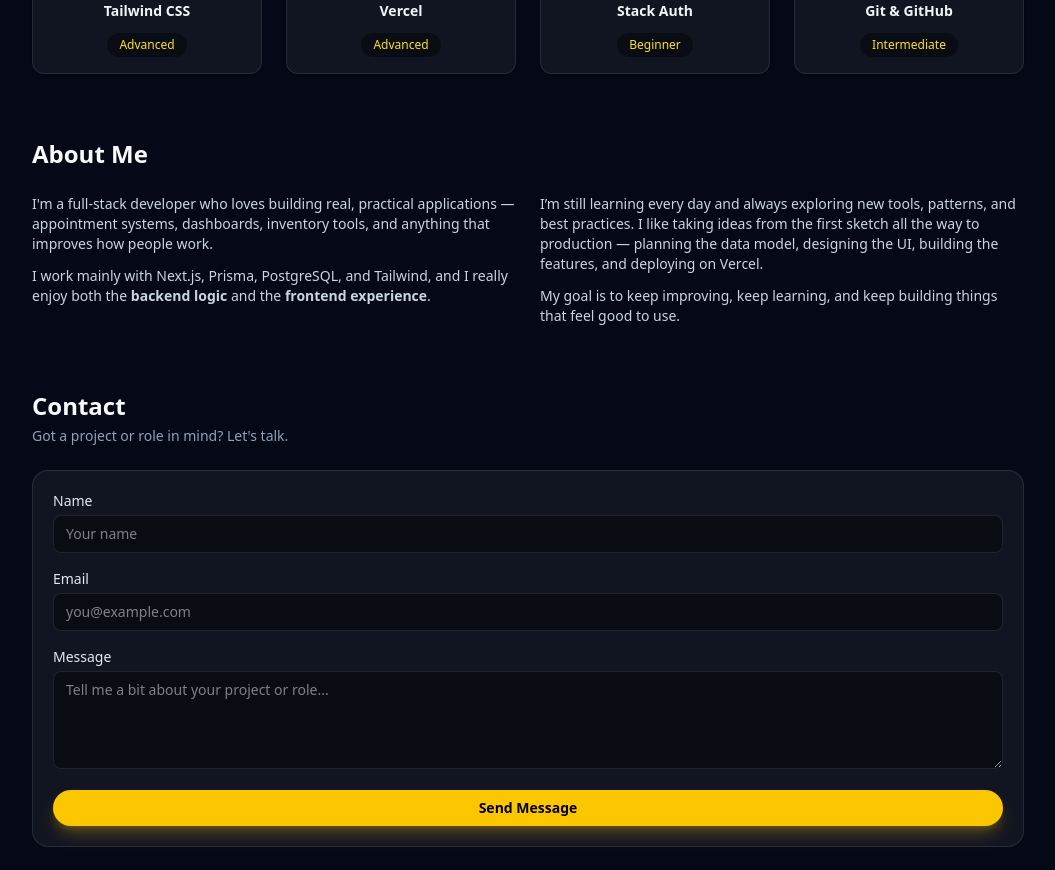
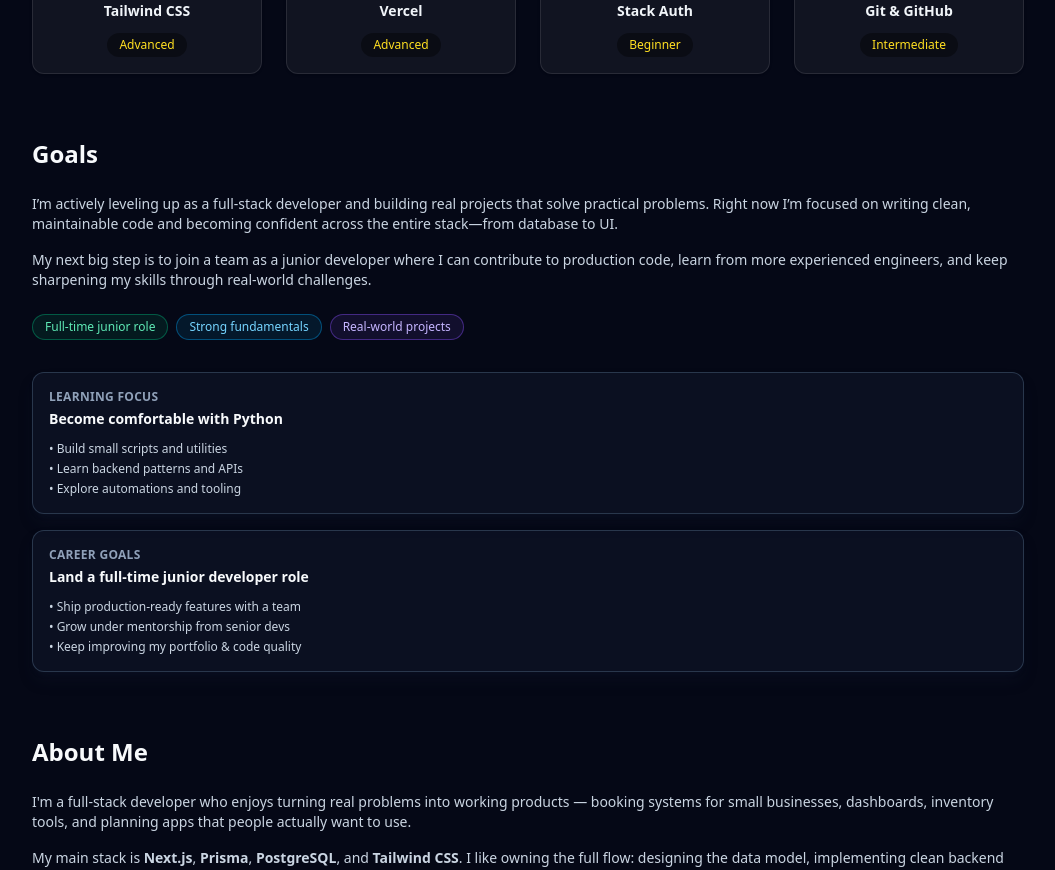
Before and after one commit to estbnn22/Portfolio, a Next.js app: page / in a window 1280 px wide. Shown: the part 1920-2790 px from the top of the page, without its empty margins (112-1167 px from the left). Built offline with nearby package versions, Linux system fonts and the light colour scheme.

Commit message:
Add Golas Section and minor changes

```diff
--- a/app/page.tsx
+++ b/app/page.tsx
@@ -156,7 +156,7 @@
             Esteban<span className="text-yellow-400">MCodes</span>
           </button>
           <div className="hidden gap-6 text-sm text-slate-300 md:flex">
-            {["projects", "skills", "about", "contact"].map((id) => (
+            {["projects", "skills", "goals" ,"about", "contact" ].map((id) => (
               <button
                 key={id}
                 onClick={() => scrollToId(id)}
@@ -410,6 +410,78 @@
           </div>
         </motion.section>
 
+{/* Goals */}
+<motion.section
+  id="goals"
+  initial="hidden"
+  animate={controls}
+  variants={sectionVariant}
+  transition={{ duration: 0.7, delay: 0.15 }}
+  className="mt-16 scroll-mt-24"
+>
+  <h2 className="text-2xl font-semibold text-slate-50">Goals</h2>
+
+  <div className="mt-6 grid gap-8 md:grid-cols-[1.2fr,1fr] items-start">
+    {/* Narrative */}
+    <div className="space-y-4 text-sm text-slate-300">
+      <p>
+        I’m actively leveling up as a full-stack developer and building real projects
+        that solve practical problems. Right now I’m focused on writing clean,
+        maintainable code and becoming confident across the entire stack—from database
+        to UI.
+      </p>
+      <p>
+        My next big step is to join a team as a junior developer where I can contribute
+        to production code, learn from more experienced engineers, and keep sharpening
+        my skills through real-world challenges.
+      </p>
+
+      <div className="flex flex-wrap gap-2 pt-2">
+        <span className="rounded-full border border-emerald-500/40 bg-emerald-500/10 px-3 py-1 text-xs font-medium text-emerald-300">
+          Full-time junior role
+        </span>
+        <span className="rounded-full border border-sky-500/40 bg-sky-500/10 px-3 py-1 text-xs font-medium text-sky-300">
+          Strong fundamentals
+        </span>
+        <span className="rounded-full border border-violet-500/40 bg-violet-500/10 px-3 py-1 text-xs font-medium text-violet-300">
+          Real-world projects
+        </span>
+      </div>
+    </div>
+
+    {/* Goal cards */}
+    <div className="space-y-4">
+      <div className="rounded-xl border border-slate-700/80 bg-slate-900/60 p-4 shadow-lg shadow-slate-900/40">
+        <p className="text-xs font-semibold uppercase tracking-wide text-slate-400">
+          Learning Focus
+        </p>
+        <h3 className="mt-1 text-sm font-semibold text-slate-50">
+          Become comfortable with Python
+        </h3>
+        <ul className="mt-3 space-y-1 text-xs text-slate-300">
+          <li>• Build small scripts and utilities</li>
+          <li>• Learn backend patterns and APIs</li>
+          <li>• Explore automations and tooling</li>
+        </ul>
+      </div>
+
+      <div className="rounded-xl border border-slate-700/80 bg-slate-900/60 p-4 shadow-lg shadow-slate-900/40">
+        <p className="text-xs font-semibold uppercase tracking-wide text-slate-400">
+          Career Goals
+        </p>
+        <h3 className="mt-1 text-sm font-semibold text-slate-50">
+          Land a full-time junior developer role
+        </h3>
+        <ul className="mt-3 space-y-1 text-xs text-slate-300">
+          <li>• Ship production-ready features with a team</li>
+          <li>• Grow under mentorship from senior devs</li>
+          <li>• Keep improving my portfolio & code quality</li>
+        </ul>
+      </div>
+    </div>
+  </div>
+</motion.section>
+
         {/* ABOUT */}
 <motion.section
   id="about"
@@ -421,33 +493,65 @@
 >
   <h2 className="text-2xl font-semibold text-slate-50">About Me</h2>
 
-          <div className="mt-6 grid gap-6 md:grid-cols-2">
-            <div className="space-y-3 text-sm text-slate-300">
+  <div className="mt-6 grid gap-8 md:grid-cols-[1.2fr,1fr] items-start">
+    {/* Narrative */}
+    <div className="space-y-4 text-sm text-slate-300">
       <p>
-                I&apos;m a full-stack developer who loves building real,
-                practical applications — appointment systems, dashboards,
-                inventory tools, and anything that improves how people work.
+        I&apos;m a full-stack developer who enjoys turning real problems into
+        working products — booking systems for small businesses, dashboards,
+        inventory tools, and planning apps that people actually want to use.
       </p>
       <p>
-                I work mainly with Next.js, Prisma, PostgreSQL, and Tailwind,
-                and I really enjoy both the{" "}
-                <span className="font-semibold">backend logic</span> and the{" "}
-                <span className="font-semibold">frontend experience</span>.
+        My main stack is{" "}
+        <span className="font-semibold">Next.js</span>,{" "}
+        <span className="font-semibold">Prisma</span>,{" "}
+        <span className="font-semibold">PostgreSQL</span>, and{" "}
+        <span className="font-semibold">Tailwind CSS</span>. I like owning the
+        full flow: designing the data model, implementing clean backend logic,
+        and building UIs that feel smooth and intuitive on both desktop and
+        mobile.
       </p>
+      <p>
+        I care a lot about code that&apos;s easy to understand, easy to extend,
+        and backed by real use cases — not just tutorial projects.
+      </p>
+
+      <div className="flex flex-wrap gap-2 pt-2">
+        <span className="rounded-full border border-sky-500/40 bg-sky-500/10 px-3 py-1 text-xs font-medium text-sky-300">
+          Full-stack web apps
+        </span>
+        <span className="rounded-full border border-emerald-500/40 bg-emerald-500/10 px-3 py-1 text-xs font-medium text-emerald-300">
+          Real-world projects
+        </span>
+        <span className="rounded-full border border-violet-500/40 bg-violet-500/10 px-3 py-1 text-xs font-medium text-violet-300">
+          Clean, maintainable code
+        </span>
+      </div>
     </div>
 
-            <div className="space-y-3 text-sm text-slate-300">
-              <p>
-                I’m still learning every day and always exploring new tools,
-                patterns, and best practices. I like taking ideas from the first
-                sketch all the way to production — planning the data model,
-                designing the UI, building the features, and deploying on
-                Vercel.
+    {/* Snapshot / Focus */}
+    <div className="space-y-4 text-sm text-slate-300">
+      <div className="rounded-xl border border-slate-700/80 bg-slate-900/60 p-4 shadow-lg shadow-slate-900/40">
+        <p className="text-xs font-semibold uppercase tracking-wide text-slate-400">
+          What I&apos;ve been building
         </p>
-              <p>
-                My goal is to keep improving, keep learning, and keep building
-                things that feel good to use.
+        <ul className="mt-3 space-y-1.5 text-xs">
+          <li>• An appointment booking system for a local grooming business</li>
+          <li>• A notes + planner dashboard with drag-and-drop boards</li>
+          <li>• An inventory manager with low-stock alerts and activity logs</li>
+        </ul>
+      </div>
+
+      <div className="rounded-xl border border-slate-700/80 bg-slate-900/60 p-4 shadow-lg shadow-slate-900/40">
+        <p className="text-xs font-semibold uppercase tracking-wide text-slate-400">
+          Currently focused on
         </p>
+        <ul className="mt-3 space-y-1.5 text-xs">
+          <li>• Sharpening my backend skills and database design</li>
+          <li>• Improving UX and interaction details in my UIs</li>
+          <li>• Preparing to contribute to a production codebase as a junior dev</li>
+        </ul>
+      </div>
     </div>
   </div>
 </motion.section>
```
Lines whose indentation alone changed are shown as unchanged.
